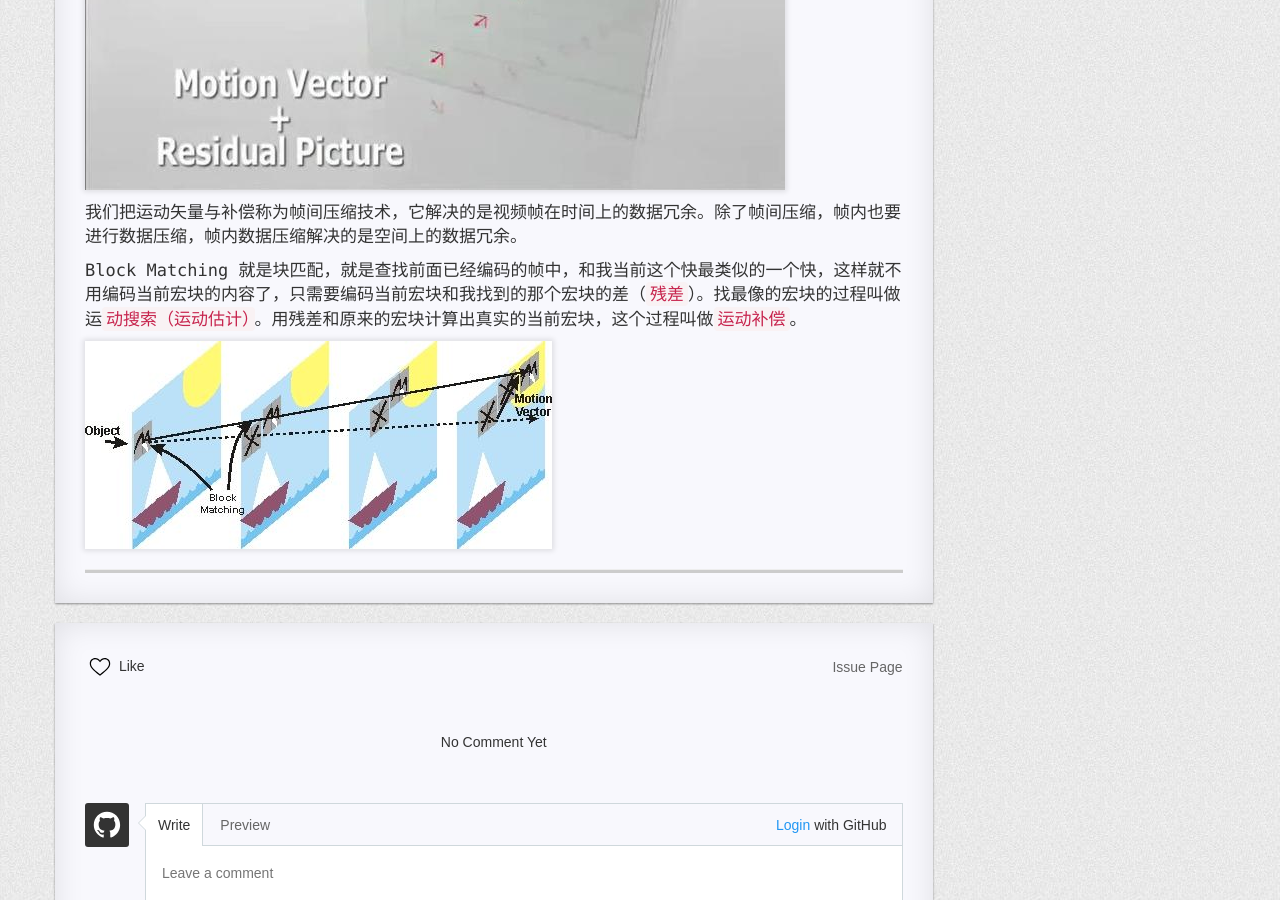
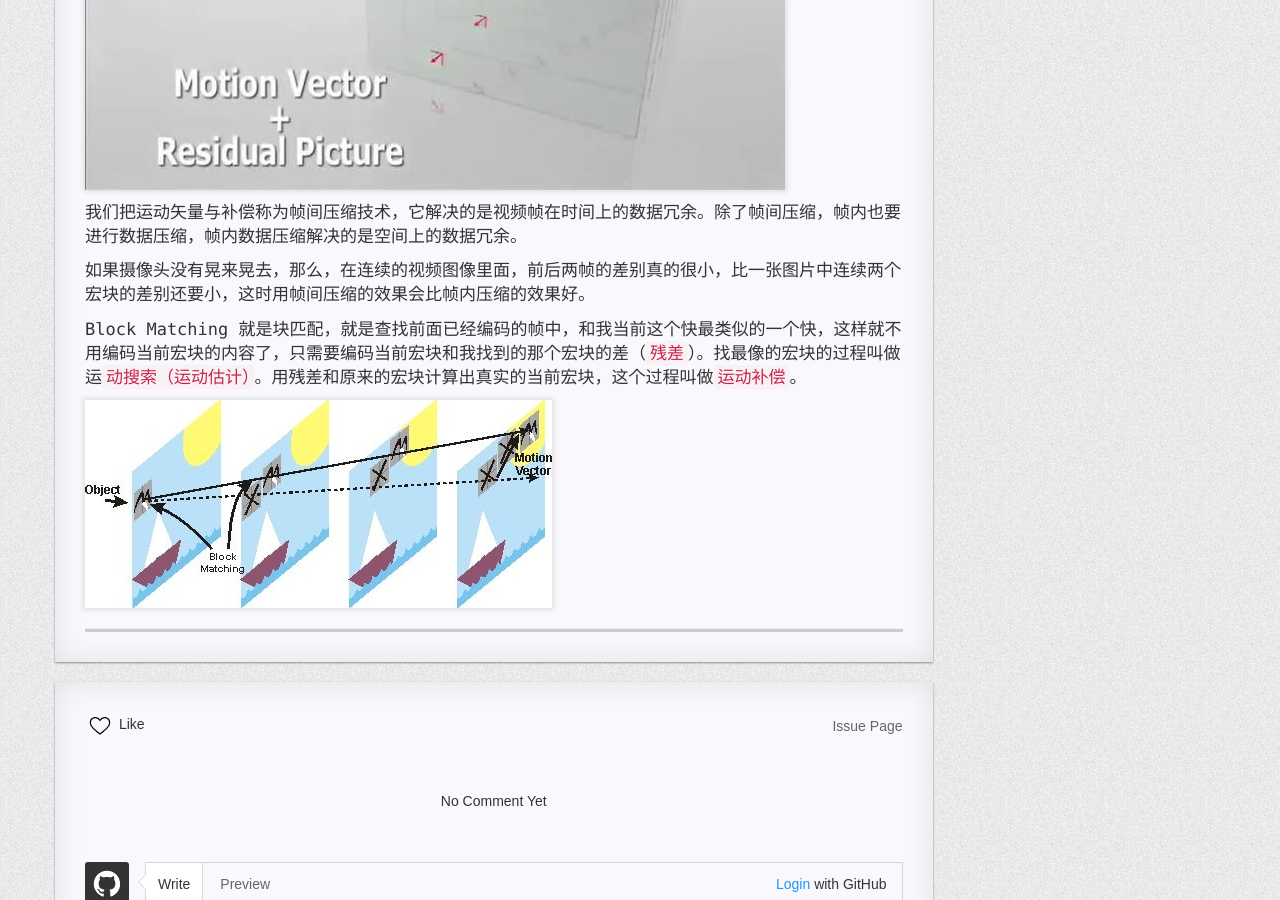
Before and after one commit to FrankdeBoers/blog, a Jekyll site: the page built from _posts/2019-08-13-H.264解析-草稿（二）.md, in a window 1280 px wide and 900 px high, scrolled down 11323 px. Built offline with Jekyll 4.4.1, drawn with Linux system fonts in a browser that asks for light colours; nearby versions of some CDN libraries; a style sheet for code colours, icons or effects is not loaded.

Commit message:
Update 2019-08-13-H.264解析-草稿（二）.md

```diff
--- a/_posts/2019-08-13-H.264解析-草稿（二）.md
+++ b/_posts/2019-08-13-H.264解析-草稿（二）.md
@@ -163,6 +163,8 @@ H.264编码器首先会按顺序从缓冲区头部取出两帧视频数据，然
 
 我们把运动矢量与补偿称为帧间压缩技术，它解决的是视频帧在时间上的数据冗余。除了帧间压缩，帧内也要进行数据压缩，帧内数据压缩解决的是空间上的数据冗余。
 
+如果摄像头没有晃来晃去，那么，在连续的视频图像里面，前后两帧的差别真的很小，比一张图片中连续两个宏块的差别还要小，这时用帧间压缩的效果会比帧内压缩的效果好。
+
 Block Matching 就是块匹配，就是查找前面已经编码的帧中，和我当前这个快最类似的一个快，这样就不用编码当前宏块的内容了，只需要编码当前宏块和我找到的那个宏块的差（`残差`）。找最像的宏块的过程叫做运`动搜索（运动估计）`。用残差和原来的宏块计算出真实的当前宏块，这个过程叫做`运动补偿`。
 
 ![](https://raw.githubusercontent.com/FrankdeBoers/blog/master/static/img/%E8%BF%90%E5%8A%A8%E8%A1%A5%E5%81%BF.jpg)
```
